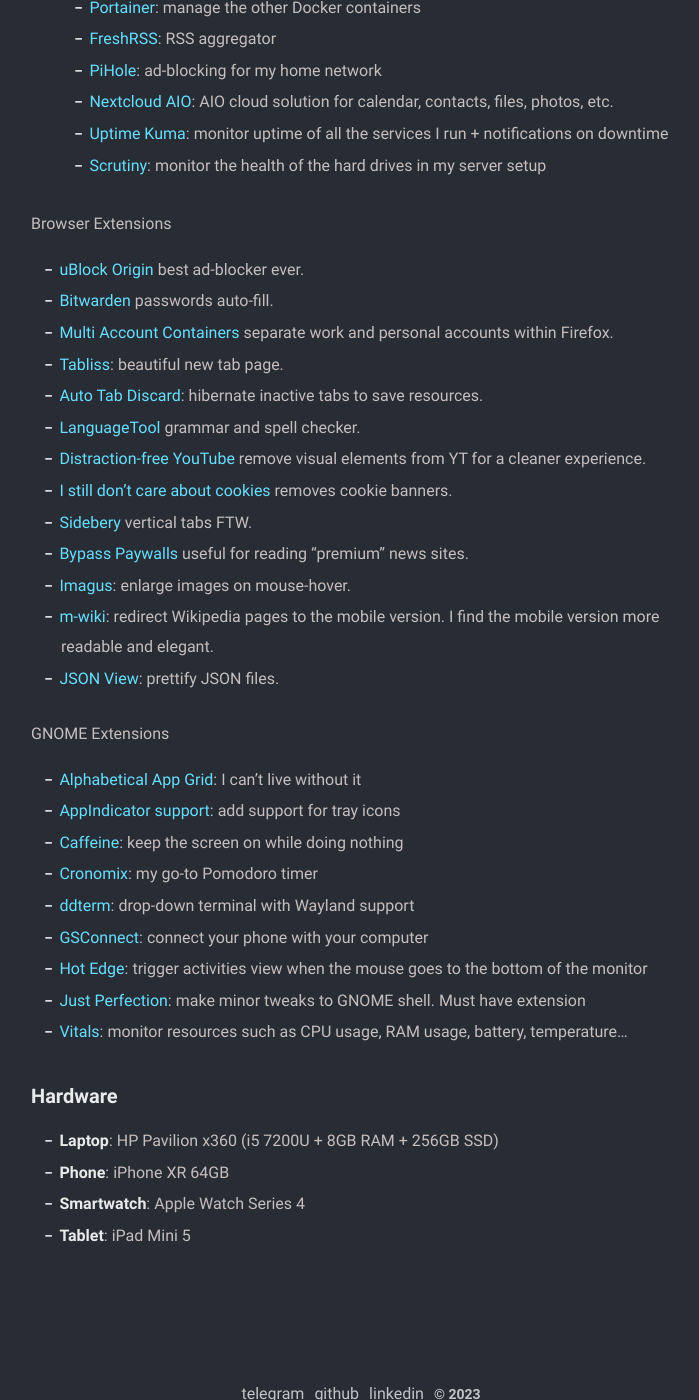
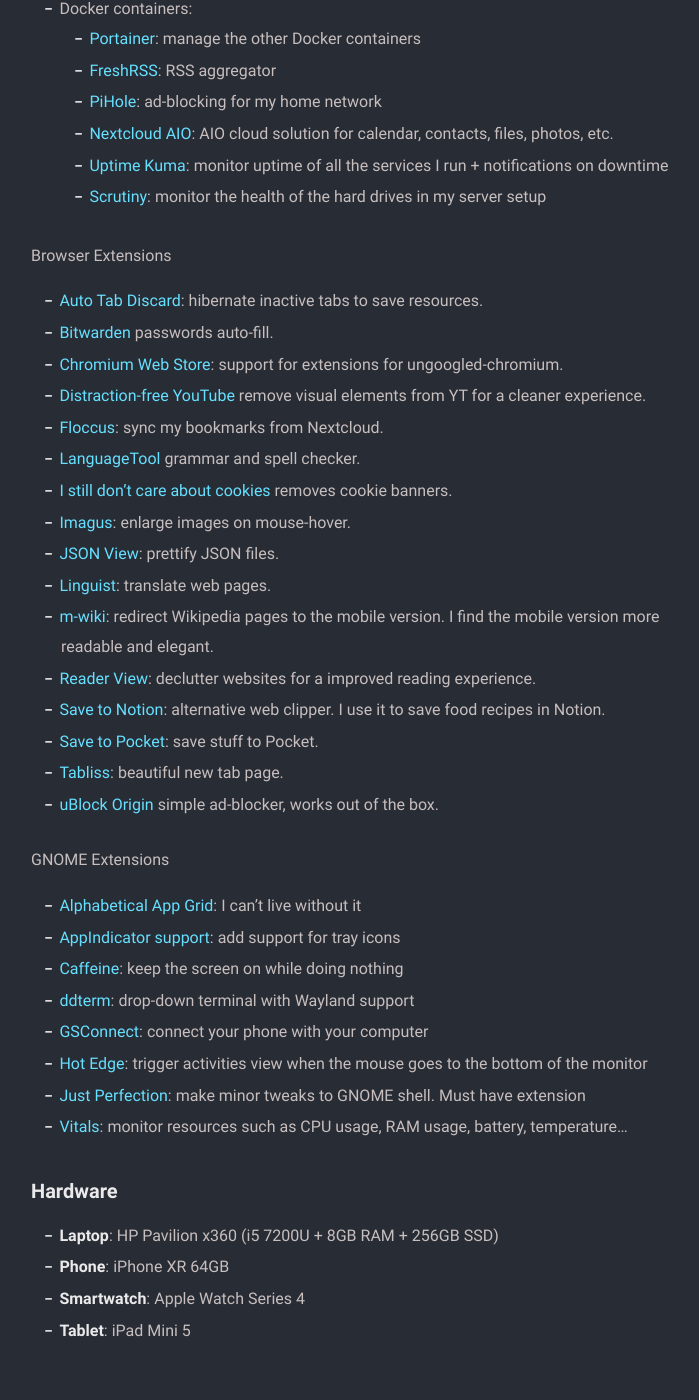
Before and after one commit to MonkeyAndres/MonkeyAndres.github.io, a Jekyll site: the page built from tools.md, in a window 1280 px wide and 1400 px high, scrolled down 1314 px. Shown: the whole window, without its empty margins (279-978 px from the left). Built offline with Jekyll 4.4.1, drawn with Linux system fonts in a browser that asks for light colours; some of the changed text lies outside the part shown.

Commit message:
chore: update tools page

```diff
--- a/tools.md
+++ b/tools.md
@@ -12,11 +12,12 @@
 
 Essentials
 - **OS**: [Fedora](https://getfedora.org/), simple, robust and works out of the box.
-- **Web browser**: [Firefox](https://www.mozilla.org/en-US/firefox/browsers/), no further comments.
+- **Web browser**: [ungoogled-chromium](https://github.com/ungoogled-software/ungoogled-chromium), more private and faster than Firefox.
 - **Coding**: [Virtual Studio Code](https://code.visualstudio.com/), it's very slow but like the plugins and the integrated debugger.
 - **Email**: [ProtonMail](https://protonmail.com/) encrypted mail and easy to use UI.
 - **Password manager**: [Bitwarden](https://bitwarden.com/) easy to use with a lot of apps for all platforms.
 - **RSS Aggregator**: [FreshRSS](https://www.freshrss.org/) by far the best way to consume the web.
+- **Read later**: [Pocket](https://getpocket.com/home) save articles to read later.
 
 Organization
 - **Personal Wiki**: I documented some personal areas in [Notion](https://www.notion.so/), however, nowadays I use org-mode for everything.
@@ -41,25 +42,27 @@
   - [Scrutiny](https://github.com/AnalogJ/scrutiny): monitor the health of the hard drives in my server setup
 
 Browser Extensions
-- [uBlock Origin](https://addons.mozilla.org/en-US/firefox/addon/ublock-origin/) best ad-blocker ever.
-- [Bitwarden](https://addons.mozilla.org/en-US/firefox/addon/bitwarden-password-manager) passwords auto-fill.
-- [Multi Account Containers](https://addons.mozilla.org/en-US/firefox/addon/multi-account-containers/) separate work and personal accounts within Firefox.
-- [Tabliss](https://addons.mozilla.org/en-US/firefox/addon/tabliss/): beautiful new tab page.
-- [Auto Tab Discard](https://addons.mozilla.org/en-US/firefox/addon/auto-tab-discard/): hibernate inactive tabs to save resources.
-- [LanguageTool](https://addons.mozilla.org/en-US/firefox/addon/languagetool/) grammar and spell checker.
-- [Distraction-free YouTube](https://addons.mozilla.org/en-US/firefox/addon/df-youtube/) remove visual elements from YT for a cleaner experience.
-- [I still don't care about cookies](https://addons.mozilla.org/en-US/firefox/addon/istilldontcareaboutcookies/) removes cookie banners.
-- [Sidebery](https://addons.mozilla.org/en-US/firefox/addon/sidebery/) vertical tabs FTW.
-- [Bypass Paywalls](https://github.com/iamadamdev/bypass-paywalls-chrome) useful for reading "premium" news sites.
-- [Imagus](https://addons.mozilla.org/en-US/firefox/addon/imagus/): enlarge images on mouse-hover.
-- [m-wiki](https://addons.mozilla.org/en-US/firefox/addon/m-wiki/): redirect Wikipedia pages to the mobile version. I find the mobile version more readable and elegant.
-- [JSON View](https://addons.mozilla.org/en-US/firefox/addon/jsonview/): prettify JSON files.
+- [Auto Tab Discard](https://chrome.google.com/webstore/detail/auto-tab-discard/jhnleheckmknfcgijgkadoemagpecfol): hibernate inactive tabs to save resources.
+- [Bitwarden](https://chrome.google.com/webstore/detail/bitwarden-free-password-m/nngceckbapebfimnlniiiahkandclblb) passwords auto-fill.
+- [Chromium Web Store](https://github.com/NeverDecaf/chromium-web-store): support for extensions for ungoogled-chromium.
+- [Distraction-free YouTube](https://chrome.google.com/webstore/detail/df-tube-distraction-free/mjdepdfccjgcndkmemponafgioodelna) remove visual elements from YT for a cleaner experience.
+- [Floccus](https://chrome.google.com/webstore/detail/floccus-bookmarks-sync/fnaicdffflnofjppbagibeoednhnbjhg): sync my bookmarks from Nextcloud.
+- [LanguageTool](https://chrome.google.com/webstore/detail/grammar-checker-paraphras/oldceeleldhonbafppcapldpdifcinji) grammar and spell checker.
+- [I still don't care about cookies](https://chrome.google.com/webstore/detail/i-still-dont-care-about-c/edibdbjcniadpccecjdfdjjppcpchdlm) removes cookie banners.
+- [Imagus](https://chrome.google.com/webstore/detail/imagus/immpkjjlgappgfkkfieppnmlhakdmaab): enlarge images on mouse-hover.
+- [JSON View](https://chrome.google.com/webstore/detail/jsonview/gmegofmjomhknnokphhckolhcffdaihd): prettify JSON files.
+- [Linguist](https://chrome.google.com/webstore/detail/linguist-web-pages-transl/gbefmodhlophhakmoecijeppjblibmie): translate web pages.
+- [m-wiki](https://chrome.google.com/webstore/detail/m-wiki/ibnmikddaopgfbbngcgcfmanjfgbcopf): redirect Wikipedia pages to the mobile version. I find the mobile version more readable and elegant.
+- [Reader View](https://chrome.google.com/webstore/detail/reader-view/ecabifbgmdmgdllomnfinbmaellmclnh): declutter websites for a improved reading experience.
+- [Save to Notion](https://chrome.google.com/webstore/detail/save-to-notion/ldmmifpegigmeammaeckplhnjbbpccmm): alternative web clipper. I use it to save food recipes in Notion.
+- [Save to Pocket](https://chrome.google.com/webstore/detail/save-to-pocket/niloccemoadcdkdjlinkgdfekeahmflj): save stuff to Pocket.
+- [Tabliss](https://chrome.google.com/webstore/detail/tabliss-a-beautiful-new-t/hipekcciheckooncpjeljhnekcoolahp): beautiful new tab page.
+- [uBlock Origin](https://chrome.google.com/webstore/detail/ublock-origin/cjpalhdlnbpafiamejdnhcphjbkeiagm) simple ad-blocker, works out of the box.
 
 GNOME Extensions
 - [Alphabetical App Grid](https://extensions.gnome.org/extension/4269/alphabetical-app-grid/): I can't live without it
 - [AppIndicator support](https://extensions.gnome.org/extension/615/appindicator-support/): add support for tray icons
 - [Caffeine](https://extensions.gnome.org/extension/517/caffeine/): keep the screen on while doing nothing
-- [Cronomix](https://extensions.gnome.org/extension/6003/cronomix/): my go-to Pomodoro timer
 - [ddterm](https://extensions.gnome.org/extension/3780/ddterm/): drop-down terminal with Wayland support
 - [GSConnect](https://extensions.gnome.org/extension/1319/gsconnect/): connect your phone with your computer
 - [Hot Edge](https://extensions.gnome.org/extension/4222/hot-edge/): trigger activities view when the mouse goes to the bottom of the monitor
```
